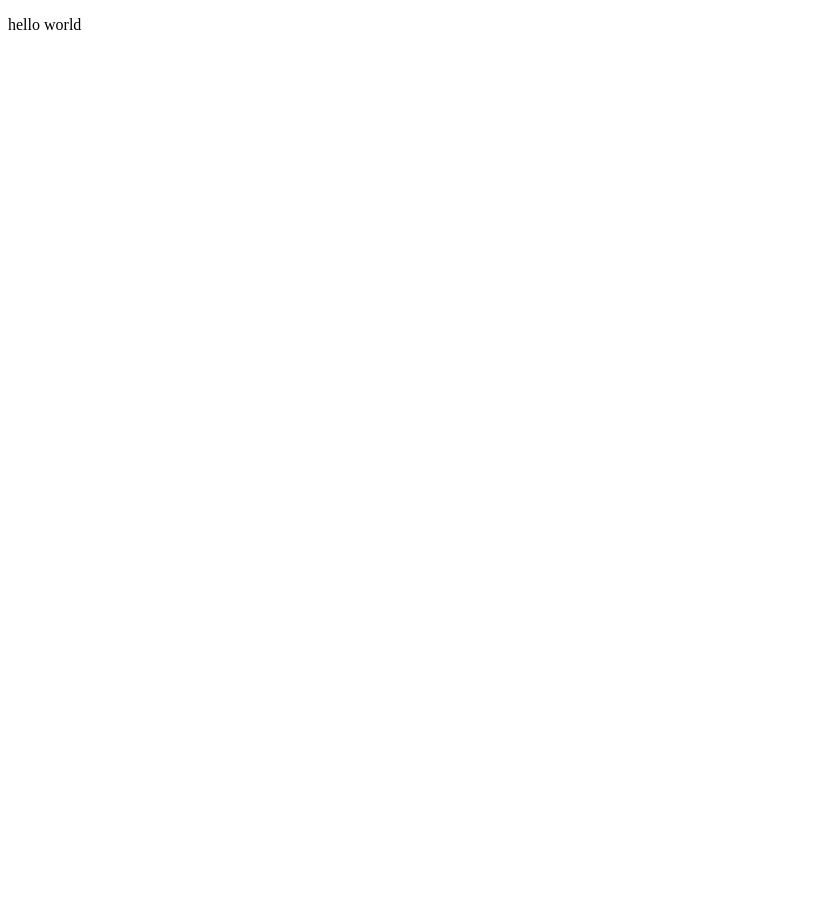
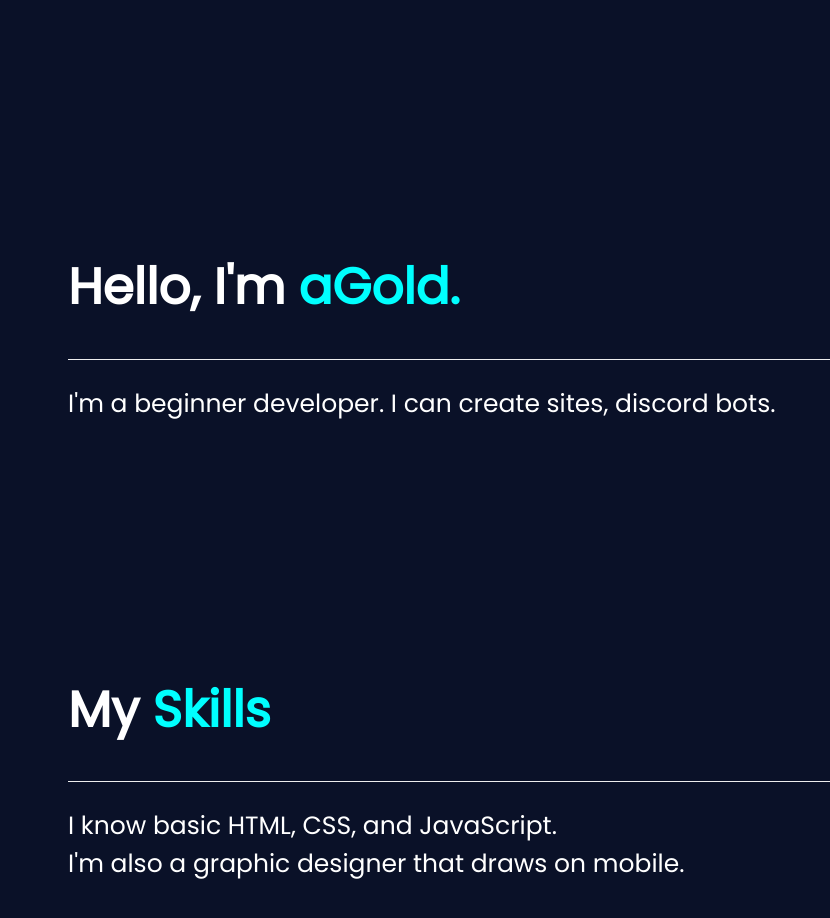
Before and after one commit to aGoldDev/agolddev.github.io, a plain HTML site: page index.html in a window 1280 px wide. Shown: the whole page, without its empty margins (0-830 px from the left). Before the commit the page ends 800 px from the top, so only its background shows below. Drawn offline with Linux system fonts and the light colour scheme.

Commit message:
finally real stuff yay

```diff
--- a/index.html
+++ b/index.html
@@ -1,14 +1,18 @@
 <!DOCTYPE html>
 <html>
-
 <head>
  <meta charset="UTF-8">
+ <link rel="stylesheet" href="style.css">
  <meta name="viewport" content="width=device-width, initial-scale=1">
- <title></title>
+ <title>aGold</title>
 </head>
-
-<body>
-<p> hello world</p>
-</body>
-
+ <div class="dv">
+   <h1>Hello, I'm <strong>aGold.</strong></h1><hr>
+   <p>I'm a beginner developer. I can create sites, discord bots.</p>
+ </div>
+ <div class="dv2">
+   <h1>My <strong>Skills</strong></h1><hr>
+   <p>I know basic HTML, CSS, and JavaScript.<br>
+   I'm also a graphic designer that draws on mobile.</p>
+ </div>
 </html>
--- /dev/null
+++ b/style.css
@@ -0,0 +1,34 @@
+@import url('https://fonts.googleapis.com/css2?family=Poppins&display=swap');
+
+:root {
+ --main: #0a1128;
+ --dark: #fefcfb;
+ --blue: #001f54;
+ --blue2: #034078;
+ --cyan: #00ffff;
+}
+
+html {
+ background-color: var(--main);
+ color: white;
+}
+
+.dv, .dv2{
+ margin: 60px;
+ border-radius: 15px;
+ margin-top: 250px;
+ text-align: cente;
+ font-size: 25px;
+ font-family: "Poppins", sans-serif;
+}
+
+.dv h1 strong, .dv2 h1 strong{
+ color: var(--cyan);
+}
+.dv p, .dv2 p{
+ text-align: justify;
+}
+hr {
+ border: none;
+ border-top: 1px solid #eeeeee;
+}
```
Also changed, not shown: 1 other file.
